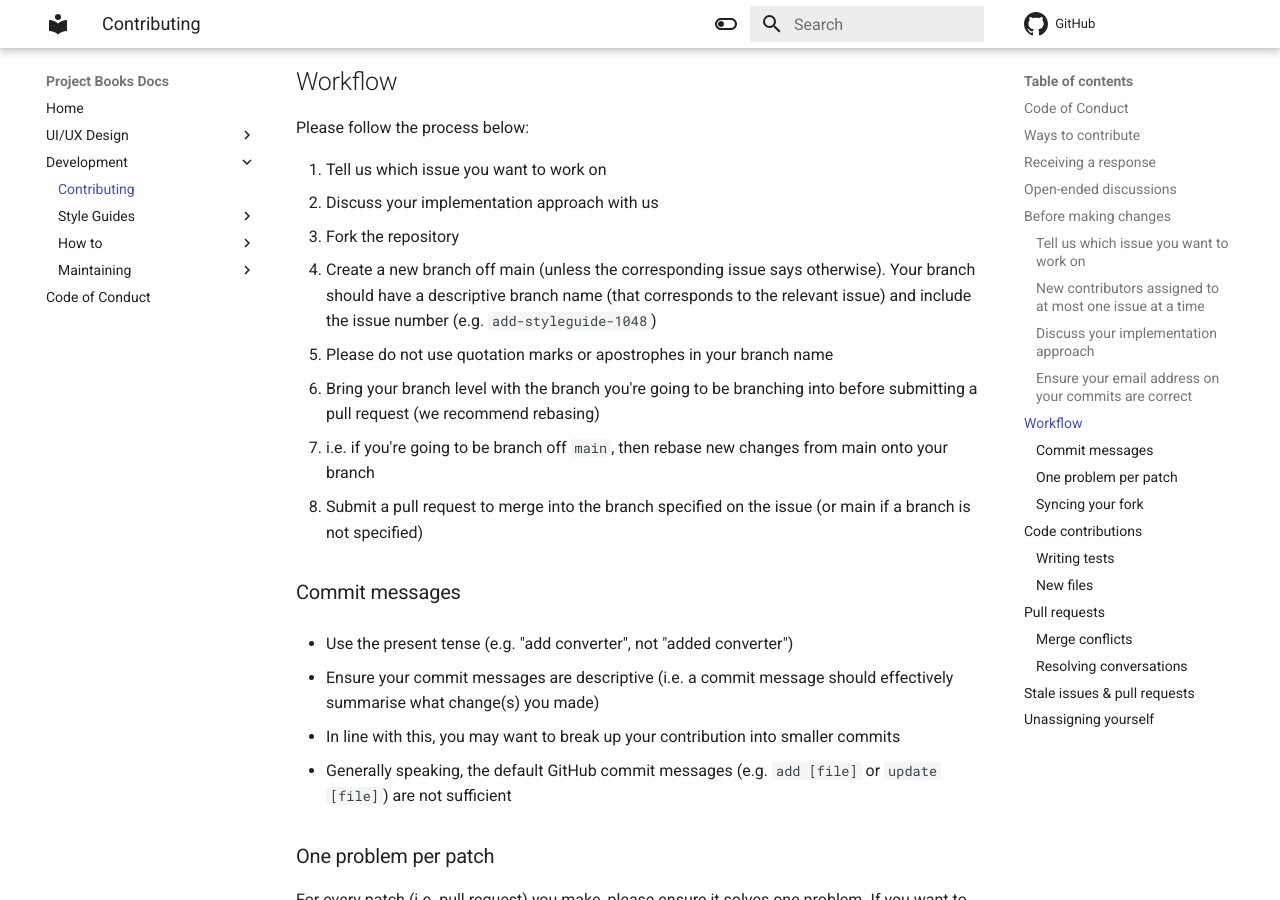
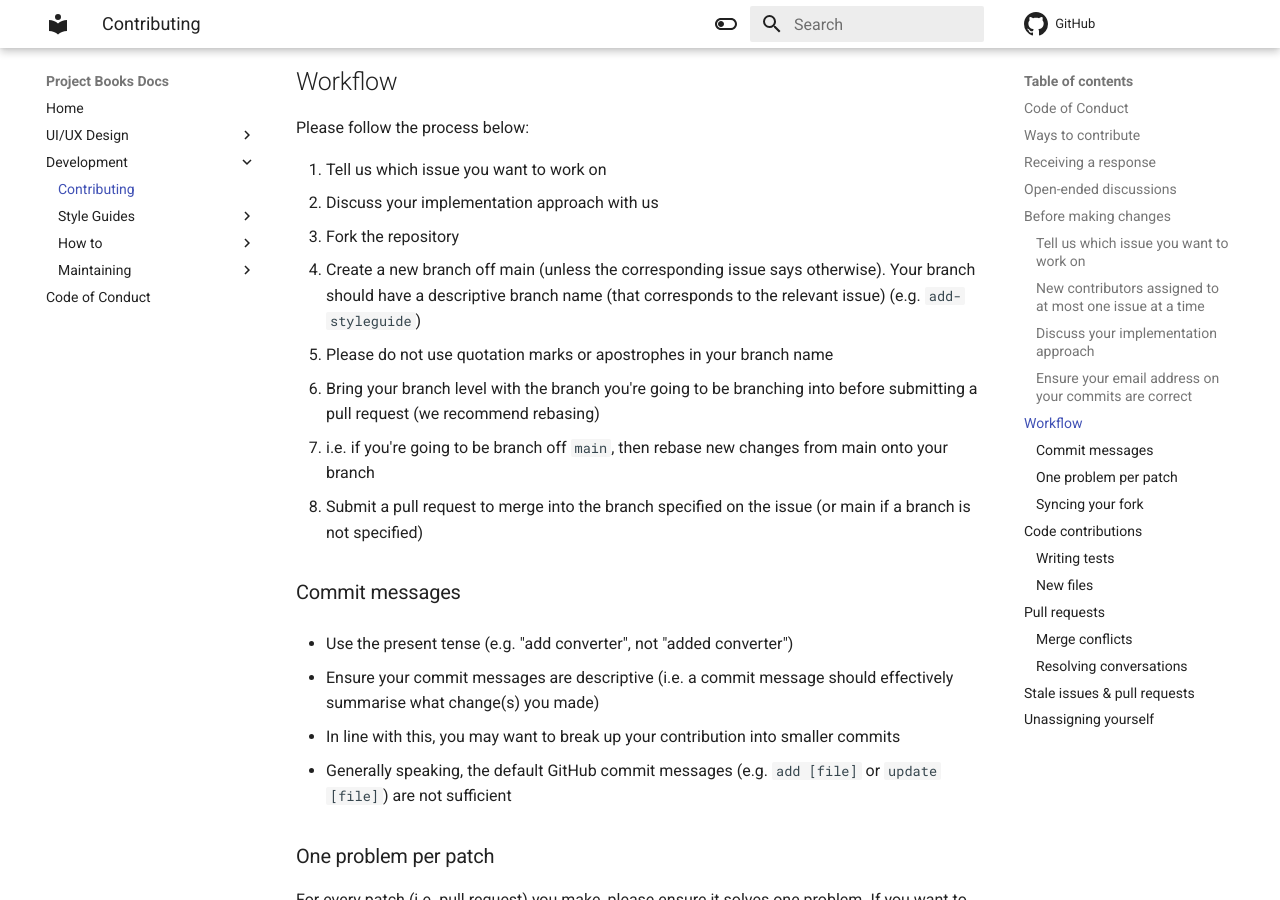
Before and after one commit to Project-Books/project-books.github.io, an MkDocs documentation site: the page built from docs/development/contributing.md, in a window 1280 px wide and 900 px high, scrolled down 3162 px. Built offline with MkDocs 1.6.1 and Material for MkDocs 9.7.7, drawn with Linux system fonts in a browser that asks for light colours.

Commit message:
Remove need for issue number

```diff
--- a/docs/development/contributing.md
+++ b/docs/development/contributing.md
@@ -97,7 +97,7 @@ Please follow the process below:
 1. Tell us which issue you want to work on
 2. Discuss your implementation approach with us
 3. Fork the repository
-4. Create a new branch off main (unless the corresponding issue says otherwise). Your branch should have a descriptive branch name (that corresponds to the relevant issue) and include the issue number (e.g. `add-styleguide-1048`)
+4. Create a new branch off main (unless the corresponding issue says otherwise). Your branch should have a descriptive branch name (that corresponds to the relevant issue) (e.g. `add-styleguide`)
   - Please do not use quotation marks or apostrophes in your branch name
 5. Bring your branch level with the branch you're going to be branching into before submitting a pull request (we recommend rebasing)
   - i.e. if you're going to be branch off `main`, then rebase new changes from main onto your branch
```
